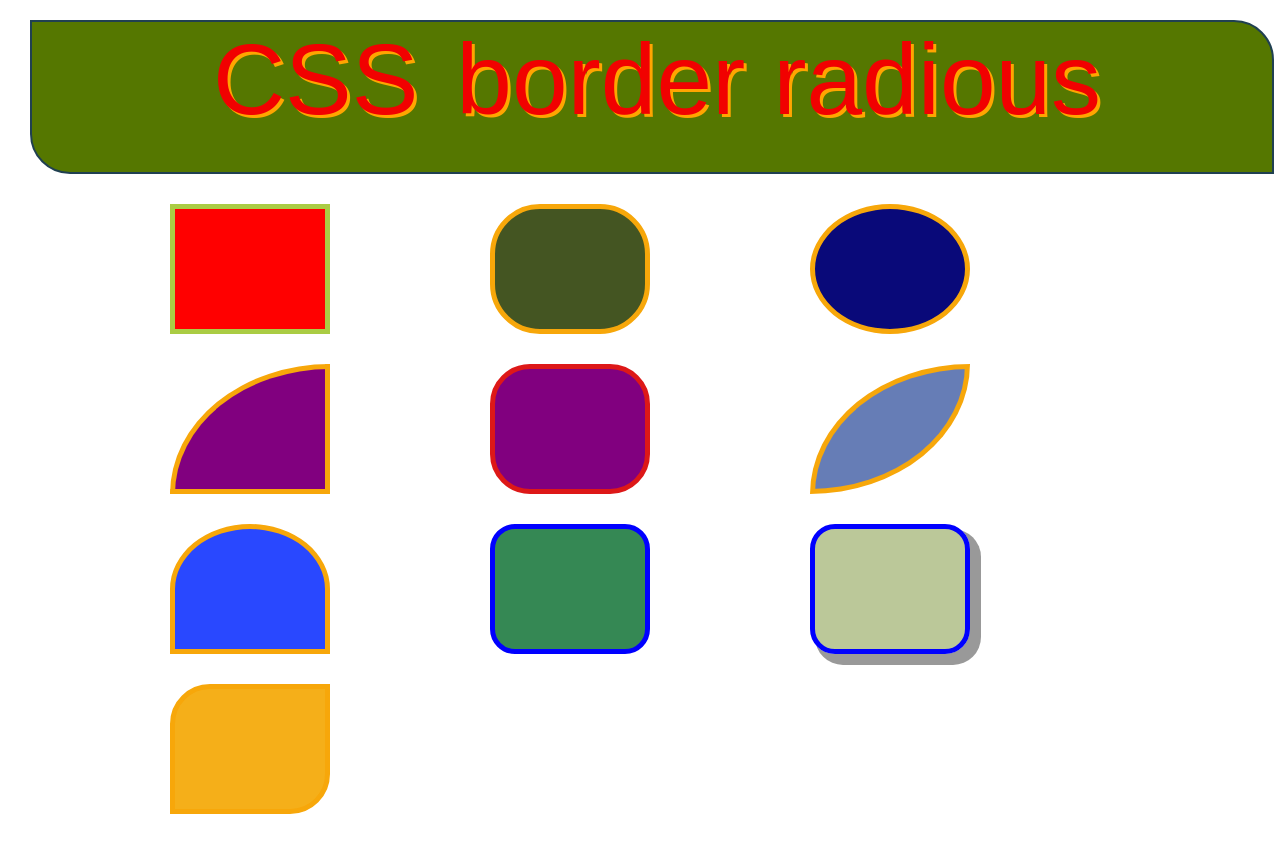
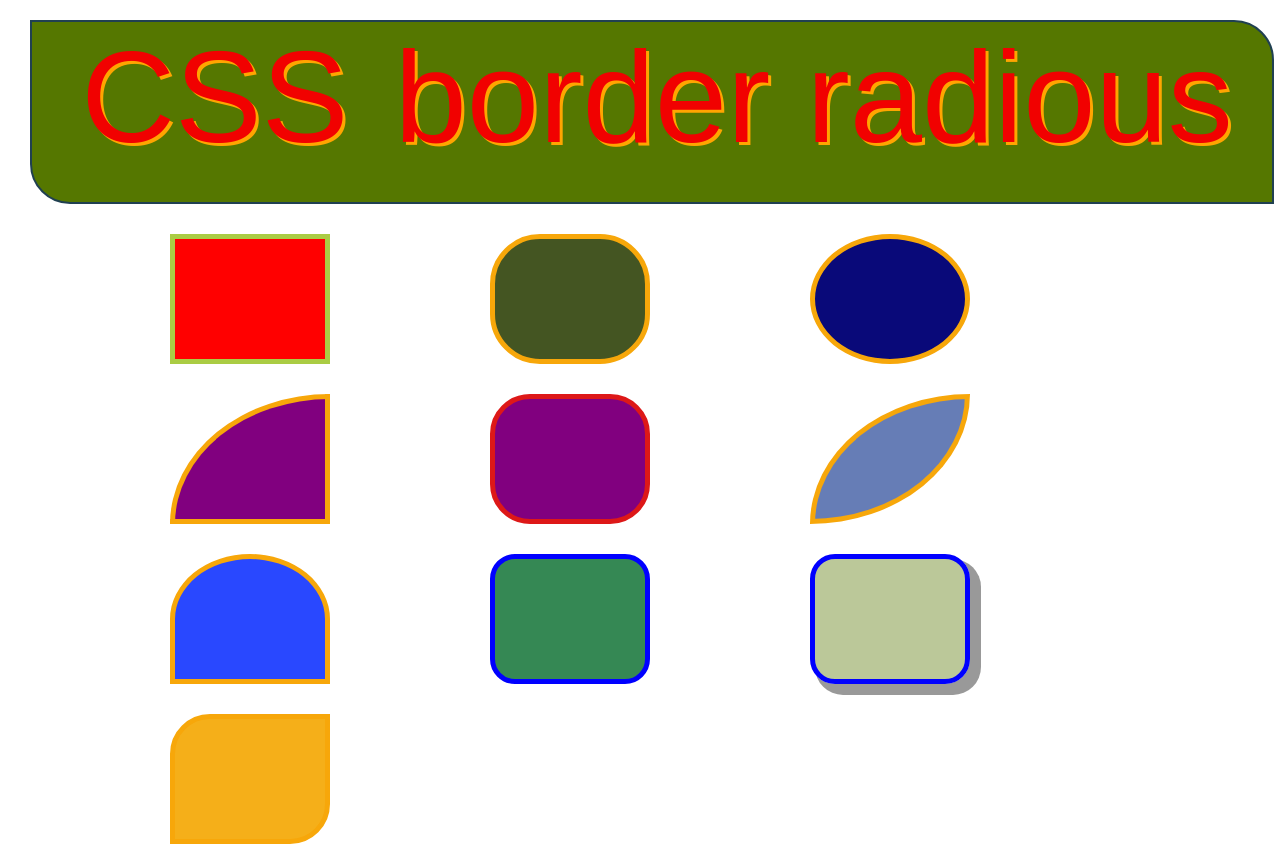
Before and after one commit to Joy-dey2020/hw8, a plain HTML site: page index.html in a window 1280 px wide. Before the commit the page ends 834 px from the top, so only its background shows below. Drawn offline with Linux system fonts and the light colour scheme.

Commit message:
Add files via upload

```diff
--- a/style.css
+++ b/style.css
@@ -4,10 +4,10 @@
 }
 .div1{
    width: 100%;
-    height: 150px;
+    height: 180px;
     background-color: #570;
     color: #F10100;
-    font-size: 100px;
+    font-size: 130px;
     text-align: center;
     border: 2px solid #204051;
     border-radius: 0px 40px;
```
